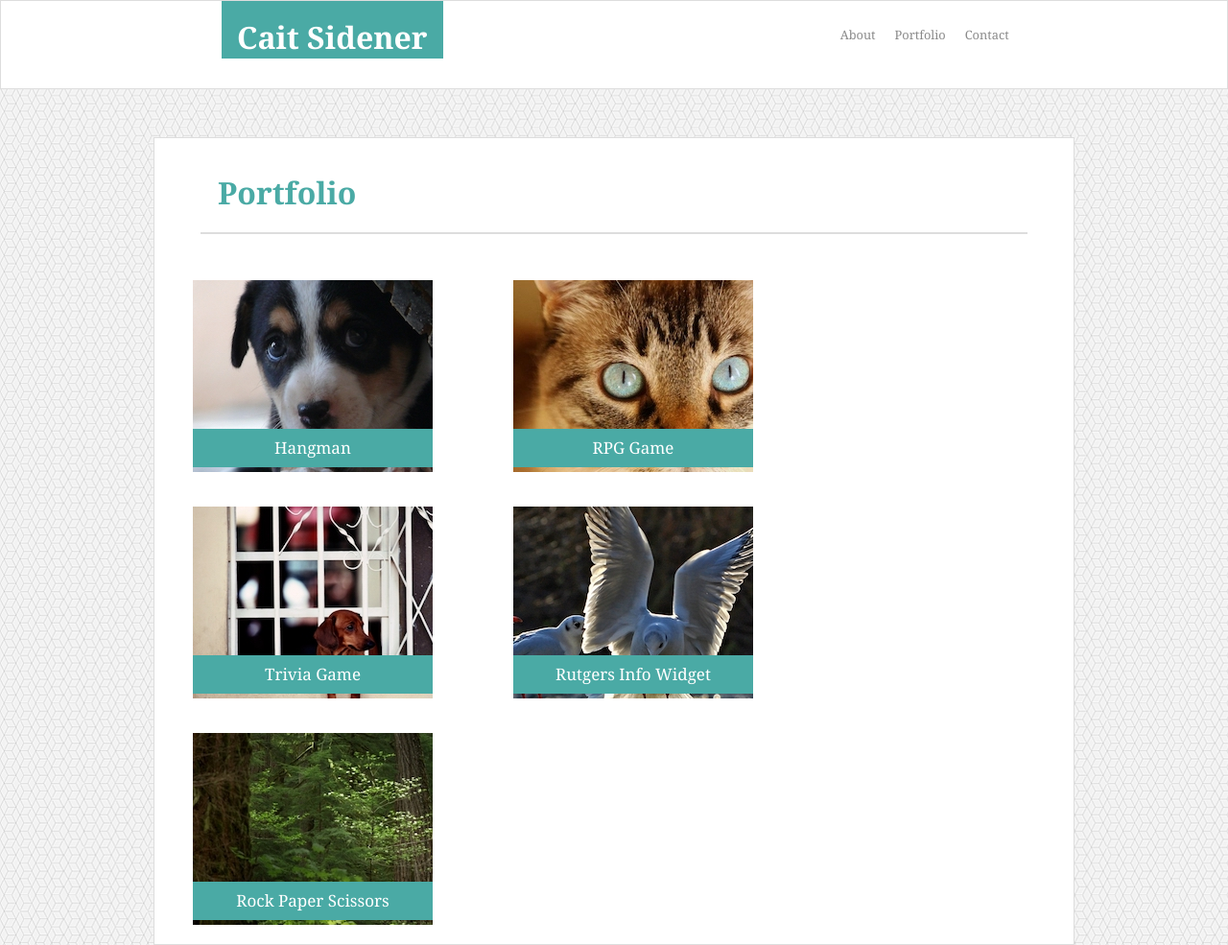
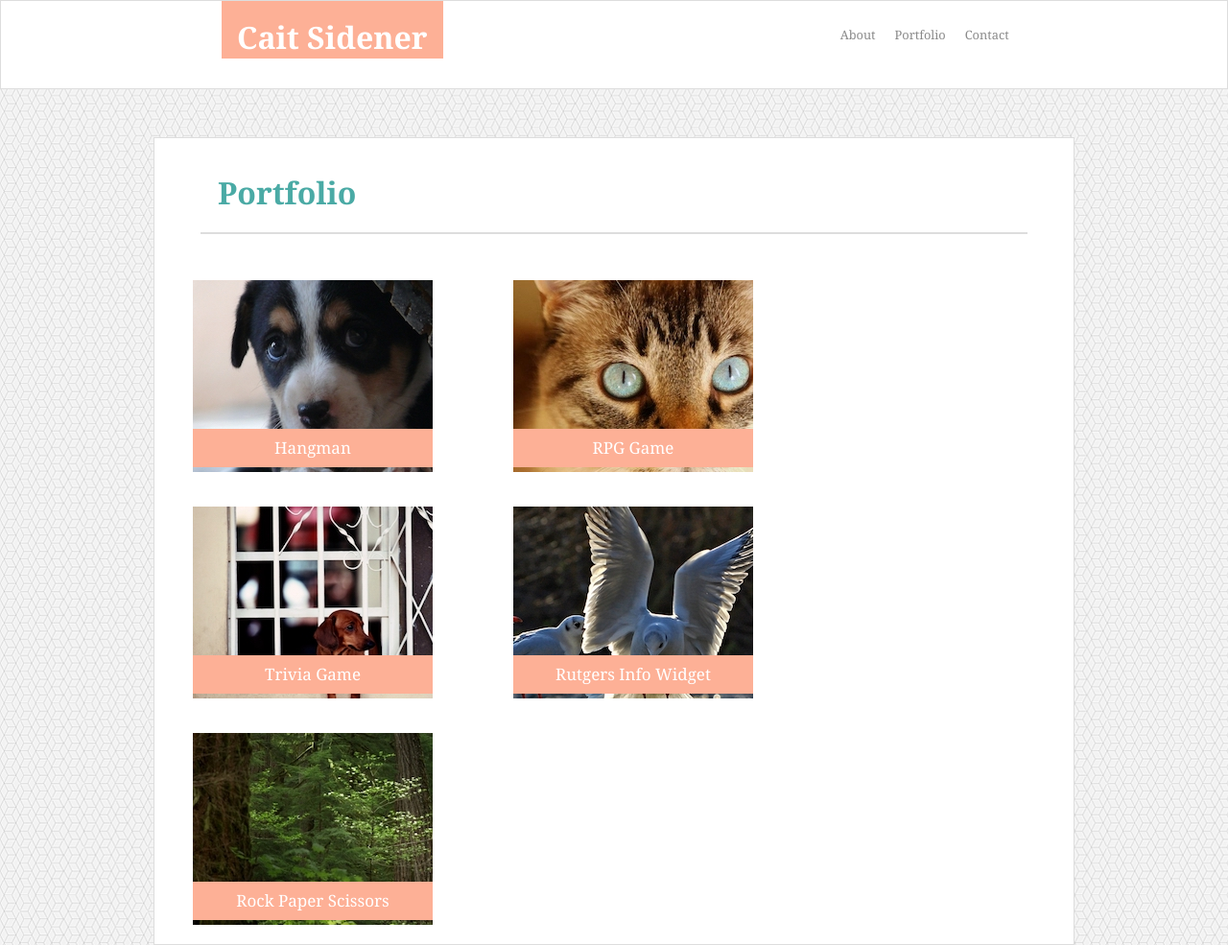
Before and after one commit to cait-sidener/Portfolio, a plain HTML site: page portfolio.html in a window 1280 px wide. Shown: the whole page at 96% size. Drawn offline with Linux system fonts and the light colour scheme.

Commit message:
Update style.css

```diff
--- a/assets/css/style.css
+++ b/assets/css/style.css
@@ -62,7 +62,7 @@ body {
 
 /* contact page submit button */
 .button {
-    background-color: #4aaaa5;
+    background-color: #FDB096;
     border:none;
     color:white;
     cursor: pointer;
@@ -144,7 +144,7 @@ form div + div {
 
 /*my name on each page*/
 .header-title {
-    background-color: #4aaaa5;
+    background-color: #FDB096;
     color: #ffffff;
     display: block;
     float: left;
@@ -203,7 +203,7 @@ p {
 
 /* portfolio word boxes */
 .projects {
-    background-color:#4aaaa5;
+    background-color:#FDB096;
     background-position: center;
     color: #ffffff;
     font-size:17px;
```
